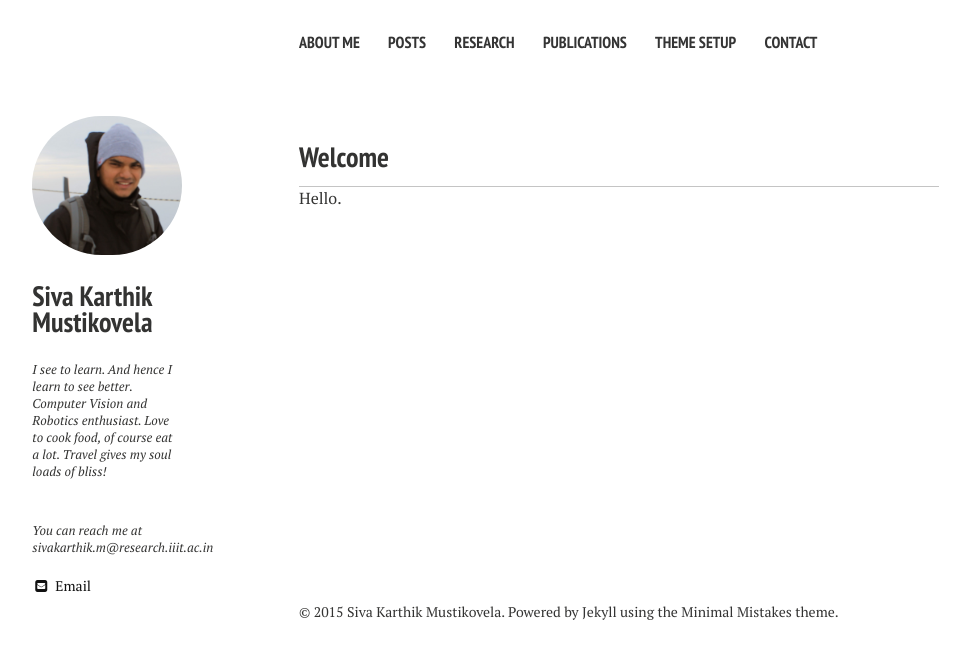
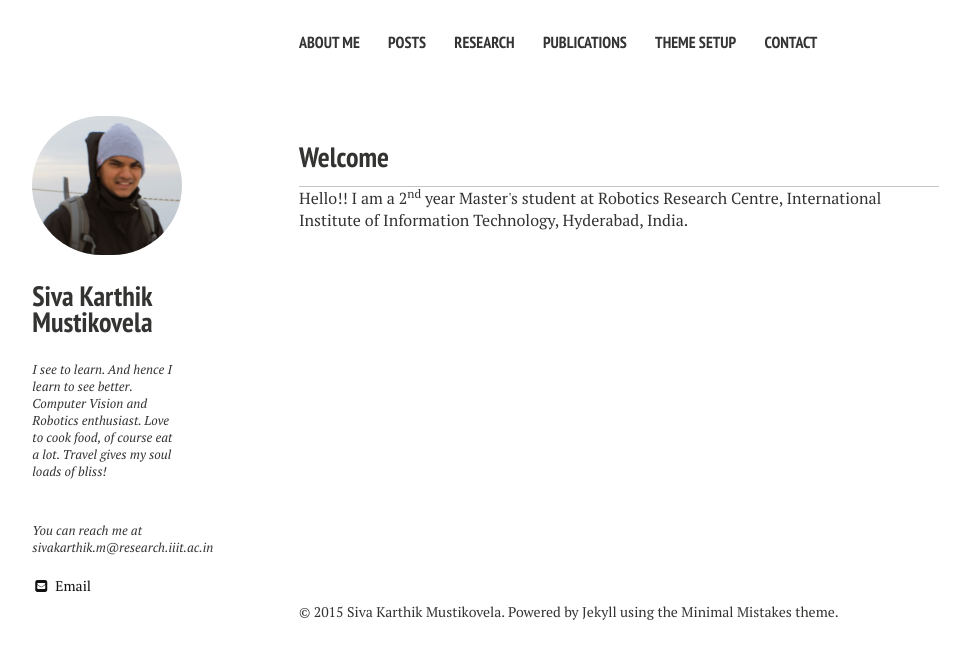
Before and after one commit to sivakm/sivakm.github.io, a Jekyll site: the page built from index.md, in a window 1280 px wide. Shown: the top 659 px of the page, without its empty margins (21-991 px from the left). Built offline with Jekyll 4.4.1, drawn with Linux system fonts in a browser that asks for light colours; nearby versions of some CDN libraries.

Commit message:
16feb2010

```diff
--- a/_layouts/home.html
+++ b/_layouts/home.html
@@ -19,7 +19,7 @@
   </div>
   <div id="index">
   <p>
-    <h3>Welcome</h3>Hello.
+    <h3>Welcome</h3> Hello!! I am a 2<sup>nd</sup> year Master's student at Robotics Research Centre, International Institute of Information Technology, Hyderabad, India.
   </p>
 
     <!--{% for post in site.posts limit:5 %}
```
